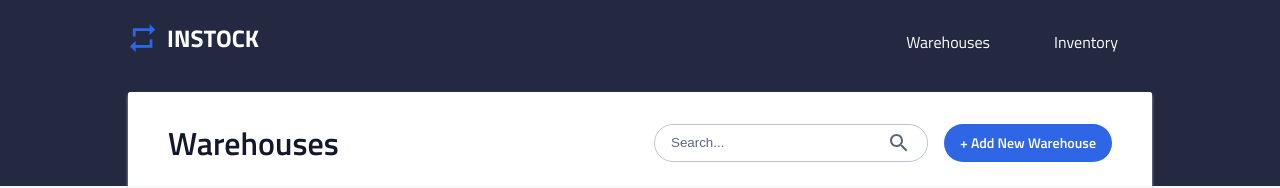
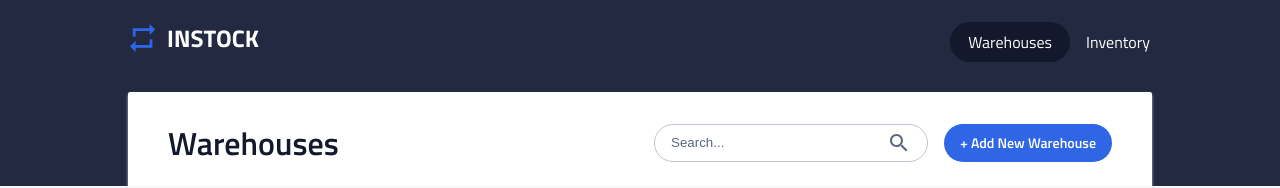
Before and after one commit to m-sekander/j22nk-instock-client, a React (Create React App) app: page /warehouses in a window 1280 px wide. Shown: the top 188 px of the page. Built offline with nearby package versions, Linux system fonts and the light colour scheme; no server answers.

Commit message:
Create active state for navlink, Started basic styling

```diff
--- a/src/components/Header/Header.js
+++ b/src/components/Header/Header.js
@@ -11,12 +11,12 @@ function Header() {
                 <Link to="/" className="header__logo-link"><img className="header__logo" src={logo} alt="instock" /></Link>
                 <ul className="header__nav">
                     <li className="header__nav-item">
-                        <NavLink to="/warehouses" className="header__nav-item-link" >
+                        <NavLink to="/warehouses" className={({isActive}) => isActive ? "header__nav-item-link--active" : "header__nav-item-link"} >
                             Warehouses
                         </NavLink>
                     </li>
                     <li className="header__nav-item">
-                        <NavLink to="/inventories" className="header__nav-item-link">
+                        <NavLink to="/inventories" className={({isActive}) => isActive ? "header__nav-item-link--active" : "header__nav-item-link"}>
                             Inventory
                         </NavLink>
                     </li>
--- a/src/components/Header/Header.scss
+++ b/src/components/Header/Header.scss
@@ -62,9 +62,9 @@
         color: $primary-global;
 
         @include tablet {
-            margin: 1.5rem 1rem;
+            margin: 1.5rem 0;
             height: 2.375rem;
-            padding: .35rem 1rem;
+            padding: .35rem 0;
             width: auto;
         }
 
@@ -72,13 +72,25 @@
             margin-left: 1rem;
         }
 
-        &:active {
-            background-color: $primary-text;
-            border-radius: 5rem;
-        }
+        // &:active {
+        //     background-color: $primary-text;
+        //     border-radius: 5rem;
+        // }
     }
 
     &__nav-item-link {
         @include link-reset;
+
+        &--active {
+            background-color: $primary-text;
+            border-radius: 20px;
+            padding: .5rem 1.6rem;
+            @include link-reset;
+
+            @include tablet {
+                padding: .5rem 1.125rem;
+            }
+        }
     }
+
 }
```
